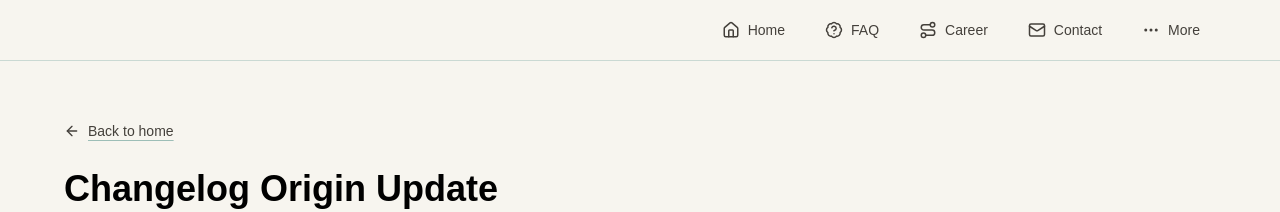
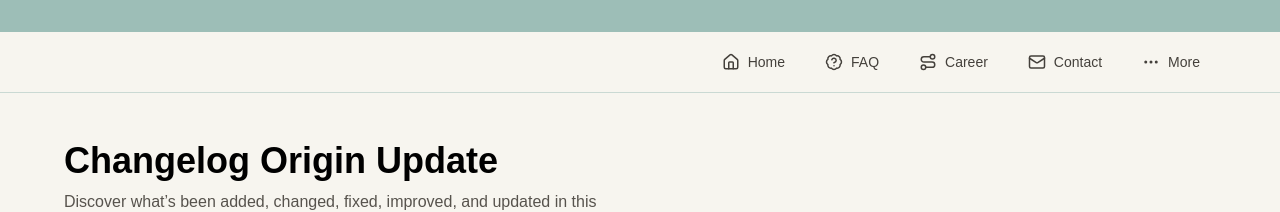
Before and after one commit to ryanctruong/personal-website, a React (Vite) app in the folder client/: page /change-log in a window 1280 px wide. Shown: the top 212 px of the page. Built offline with nearby package versions, Linux system fonts and the light colour scheme; no server answers.

Commit message:
make banenr and navbar follow across each page

```diff
--- a/client/src/App.tsx
+++ b/client/src/App.tsx
@@ -1,5 +1,7 @@
 import { useEffect } from 'react'
 import { Route, Routes, useLocation } from 'react-router'
+import Banner from './components/Banner/Banner'
+import Navbar from './pages/Home/components/Navbar/Navbar'
 import Home from './pages/Home/Home'
 import Articles from './pages/Articles/Articles'
 import ChangeLog from './pages/ChangeLog/ChangeLog'
@@ -18,11 +20,15 @@ const App = () => {
     }, [pathname, hash])
 
     return (
-        <Routes>
-            <Route path="/" element={<Home />} />
-            <Route path="/articles" element={<Articles />} />
-            <Route path="/change-log" element={<ChangeLog />} />
-        </Routes>
+        <div className="flex min-h-screen flex-col">
+            <Banner />
+            <Navbar />
+            <Routes>
+                <Route path="/" element={<Home />} />
+                <Route path="/articles" element={<Articles />} />
+                <Route path="/change-log" element={<ChangeLog />} />
+            </Routes>
+        </div>
     )
 }
 
--- a/client/src/pages/Articles/Articles.tsx
+++ b/client/src/pages/Articles/Articles.tsx
@@ -1,4 +1,3 @@
-import { Link } from 'react-router'
 import beanhead from '/beanhead.png'
 
 const Articles = () => {
@@ -7,7 +6,6 @@ const Articles = () => {
                 <p className="text-2xl sm:text-4xl font-semibold text-[#E8412C]">PAGE UNDER CONSTRUCTION</p>
                 <img className="size-24" src={beanhead} />
                 <p className="text-2xl sm:text-4xl font-semibold text-[#E8412C]">COMING SOON!</p>
-                <Link to="/" className="inline-flex min-h-11 items-center underline text-xl sm:text-2xl">Back to home</Link>
         </main>
     );
 };
--- a/client/src/pages/ChangeLog/ChangeLog.tsx
+++ b/client/src/pages/ChangeLog/ChangeLog.tsx
@@ -1,16 +1,9 @@
-import { Link } from 'react-router'
-import { ArrowLeft } from 'lucide-react'
-import Navbar from '../Home/components/Navbar/Navbar'
 import { CHANGES } from './changes'
 
 const ChangeLog = () => (
     <div className="flex min-h-screen flex-col">
-        <Navbar />
         <main className="flex flex-1 flex-col items-center gap-8 px-4 pt-4 pb-8 md:px-8 md:pt-8">
             <header className="home-section flex flex-col items-start gap-4 py-4">
-                <Link to="/" className="inline-flex min-h-11 items-center gap-2 rounded-sm text-sm font-medium text-stone-700 underline decoration-[#9DBEB7] underline-offset-4 hover:decoration-[#E8412C] focus-visible:outline-2 focus-visible:outline-offset-4 focus-visible:outline-[#E8412C]">
-                    <ArrowLeft size={16} aria-hidden="true" /> Back to home
-                </Link>
                 <div className="flex max-w-prose flex-col gap-2">
                     <h1 className="text-3xl font-semibold sm:text-4xl">Changelog Origin Update</h1>
                     <p className="leading-relaxed text-stone-600">Discover what’s been added, changed, fixed, improved, and updated in this release.</p>
--- a/client/src/pages/Home/Home.tsx
+++ b/client/src/pages/Home/Home.tsx
@@ -1,6 +1,3 @@
-import Banner from '../../components/Banner/Banner.tsx'
-import Navbar from './components/Navbar/Navbar.tsx'
-
 import About from './components/About/About.tsx'
 import CareerTimeline from './components/CareerTimeline/CareerTimeline.tsx'
 import Questionnaire from './components/Questionnaire/Questionnaire.tsx'
@@ -9,8 +6,6 @@ import Contact from './components/Contact/Contact.tsx'
 const Home = () => {
     return (
         <div className="flex min-h-screen flex-col">
-            <Banner />
-            <Navbar />
             <main className="flex flex-1 flex-col gap-8 px-4 pt-4 md:px-8 md:pt-8 items-center">
                 <About />
                 <div className="-mx-4 flex justify-center self-stretch bg-[#EEF0E9] px-4 md:-mx-8 md:px-8">
```
